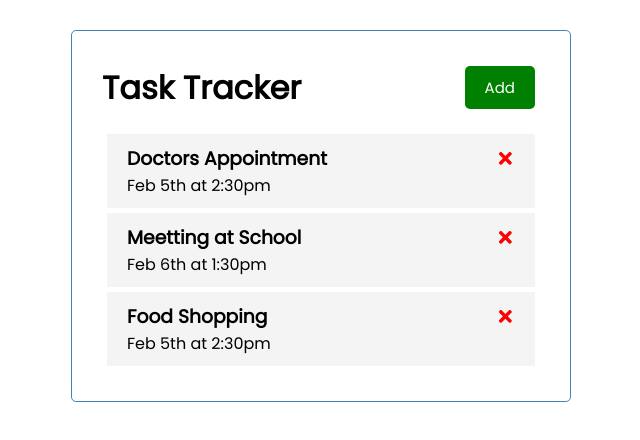
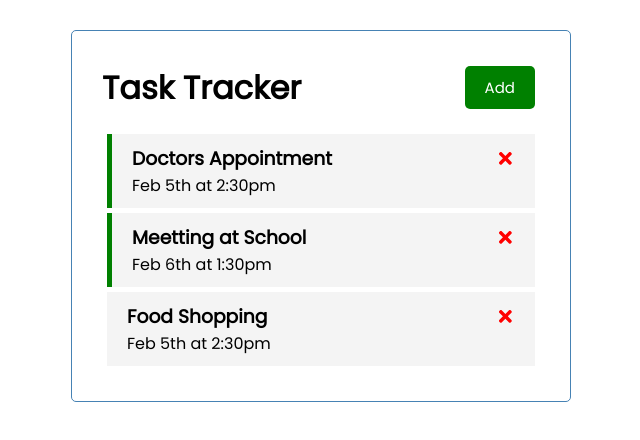
Before and after one commit to SheeloveDol/react-task-tracker, a React (Create React App) app: page / in a window 1280 px wide. Shown: the top 440 px of the page, without its empty margins (319-959 px from the left). Built offline with nearby package versions, Linux system fonts and the light colour scheme.

Commit message:
add reminder function to each task

```diff
--- a/src/App.js
+++ b/src/App.js
@@ -30,10 +30,23 @@
     },
   ])
 
+  // To delete a task
+  const deleteTask = (id) => {
+    setTasks(tasks.filter((task) => task.id !== id))
+  }
+
+  // To toggle the reminder feature
+  const toggleReminder = (id) => {
+    setTasks(tasks.map((task) => task.id === id ? {... task, reminder: !task.reminder} : task ))
+  }
+
   return (
     <div className="container">
       <Header title='Task Tracker' />
-      <Tasks tasks={tasks} />
+      {tasks.length > 0 ? (
+        <Tasks tasks={tasks} onDelete={deleteTask} onToggle={toggleReminder} />) : (
+          'No Current Tasks To Track...'
+        )}
     </div>
   );
 }
--- a/src/components/Task.jsx
+++ b/src/components/Task.jsx
@@ -1,11 +1,14 @@
 
 import { FaTimes } from 'react-icons/fa'
 
-const Task = ({ task }) => {
+const Task = ({ task, onDelete, onToggle }) => {
   return (
-    <div className='task' >
+    <div className={`task ${task.reminder ? 'reminder' : '' }` } onDoubleClick={() => onToggle(task.id)} >
       <h3>
-      {task.text} <FaTimes style={{ color: "red", cursor: 'pointer' }}/>
+        {task.text}{' '}
+        <FaTimes style={{ color: "red", cursor: 'pointer' }}
+        onClick={() => onDelete(task.id)}
+        />
       </h3>
       <p>{task.day}</p>
     </div>
--- a/src/components/Tasks.jsx
+++ b/src/components/Tasks.jsx
@@ -1,11 +1,11 @@
 import Task from './Task'
 
 
-const Tasks = ({ tasks }) => {
+const Tasks = ({ tasks, onDelete, onToggle }) => {
   return (
     <>
       {tasks.map((task) => (
-        <Task key={task.id} task={task}/>
+        <Task key={task.id} task={task} onDelete={onDelete} onToggle={onToggle} />
       ))}
     </>
   )
```
Also changed, not shown: public/manifest.json.
